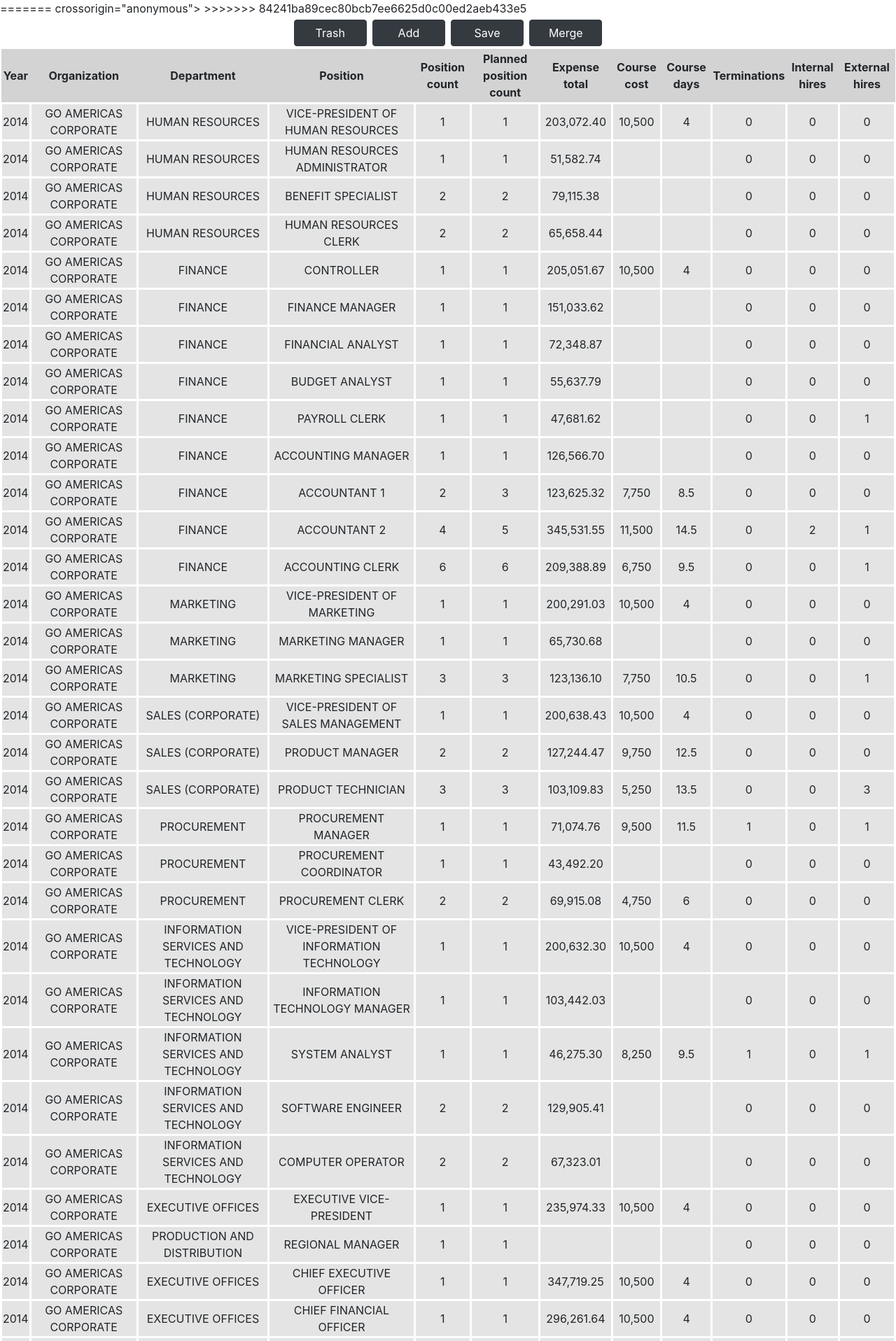
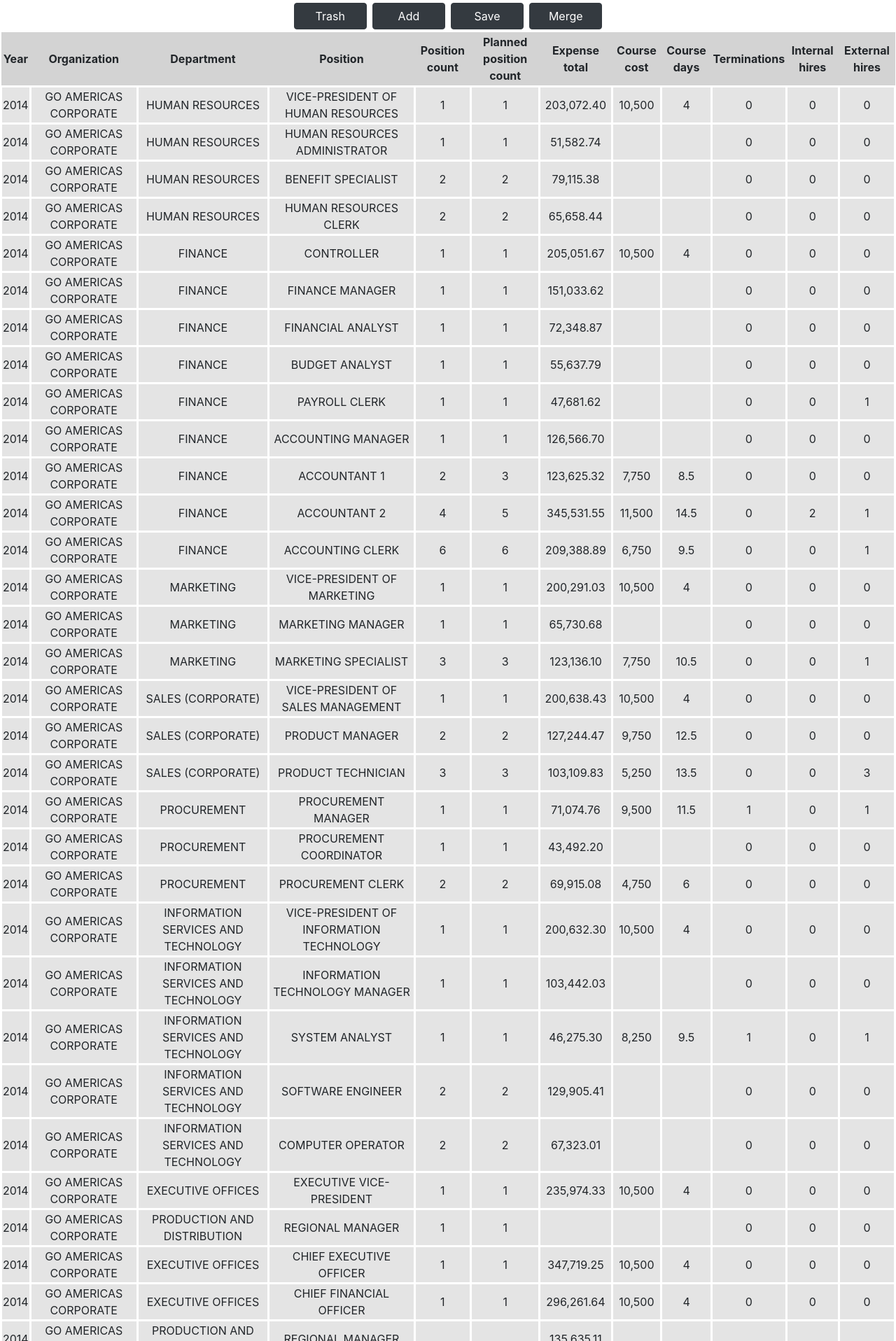
Before and after one commit to madolu2/csv2html, a Flask app: page /files/file in a window 1280 px wide. Shown: the top 1916 px of the page at 70% size. Run offline with Flask 2, Linux system fonts and the light colour scheme; data that the repository does not hold is empty; some libraries are stand-ins or nearby versions.

Commit message:
Refactor - solving some problems

```diff
--- a/webserver/template.html
+++ b/webserver/template.html
@@ -5,11 +5,7 @@
     <meta charset="UTF-8">
     <meta name="viewport" content="width=device-width, initial-scale=1.0">
     <link rel="stylesheet" href="https://stackpath.bootstrapcdn.com/bootstrap/4.3.1/css/bootstrap.min.css"
-<<<<<<< HEAD
         integrity="sha384-ggOyR0iXCbMQv3Xipma34MD+dH/1fQ784/j6cY/iJTQUOhcWr7x9JvoRxT2MZw1T" crossorigin="anonymous">
-=======
-    integrity="sha384-ggOyR0iXCbMQv3Xipma34MD+dH/1fQ784/j6cY/iJTQUOhcWr7x9JvoRxT2MZw1T" crossorigin="anonymous">
->>>>>>> 84241ba89cec80bcb7ee6625d0c00ed2aeb433e5
     <link rel="stylesheet" type="text/css" href="/static/css/base.css">
     <title>replace_title</title>
 </head>
@@ -25,7 +21,6 @@
         <div class="col nav hide">
             <div class="add_menu"></div>
             <div class="col menu">
-<<<<<<< HEAD
                 <button class="btn btn-dark col-1 m-1 add">Add</button>
                 <button class="btn btn-dark col-1 m-1 cancel">Cancel</button>
             </div>
@@ -42,26 +37,6 @@
             integrity="sha384-JjSmVgyd0p3pXB1rRibZUAYoIIy6OrQ6VrjIEaFf/nJGzIxFDsf4x0xIM+B07jRM" crossorigin="anonymous">
         </script>
         <script src="/static/js/savePage.js"></script>
-=======
-                    <button class="btn btn-dark col-1 m-1">Trash</button>
-                    <button class="btn btn-dark col-1 m-1" id="btn_add">Add</button>
-                    <button class="btn btn-dark col-1 m-1" id="btn_save">Save</button>
-                    <button class="btn btn-dark col-1 m-1">Merge</button>
-                </div>
-                <div class="col nav hide">
-                    <div class="add_menu"></div>
-                    <div class="col menu">
-                        <button class="btn btn-dark col-1 m-1 add">Add</button>
-                        <button class="btn btn-dark col-1 m-1 cancel">Cancel</button>
-                    </div>
-            </div>
-    replace_body
-    <script src="/static/js/makeAddMenu.js"></script>
-    <script src="https://code.jquery.com/jquery-3.3.1.slim.min.js" integrity="sha384-q8i/X+965DzO0rT7abK41JStQIAqVgRVzpbzo5smXKp4YfRvH+8abtTE1Pi6jizo" crossorigin="anonymous"></script>
-    <script src="https://cdnjs.cloudflare.com/ajax/libs/popper.js/1.14.7/umd/popper.min.js" integrity="sha384-UO2eT0CpHqdSJQ6hJty5KVphtPhzWj9WO1clHTMGa3JDZwrnQq4sF86dIHNDz0W1" crossorigin="anonymous"></script>
-    <script src="https://stackpath.bootstrapcdn.com/bootstrap/4.3.1/js/bootstrap.min.js" integrity="sha384-JjSmVgyd0p3pXB1rRibZUAYoIIy6OrQ6VrjIEaFf/nJGzIxFDsf4x0xIM+B07jRM" crossorigin="anonymous"></script>
-    <script src="/static/js/savePage.js"></script>
->>>>>>> 84241ba89cec80bcb7ee6625d0c00ed2aeb433e5
 </body>
 
 </html>
--- a/webserver/templates/file.html
+++ b/webserver/templates/file.html
@@ -1,17 +1,12 @@
 <head>
     <meta charset="UTF-8">
     <meta name="viewport" content="width=device-width, initial-scale=1.0">
-<<<<<<< HEAD
     <link rel="stylesheet" href="https://stackpath.bootstrapcdn.com/bootstrap/4.3.1/css/bootstrap.min.css" integrity="sha384-ggOyR0iXCbMQv3Xipma34MD+dH/1fQ784/j6cY/iJTQUOhcWr7x9JvoRxT2MZw1T" crossorigin="anonymous">
     <link rel="stylesheet" type="text/css" href="/static/css/base.css">
-=======
-    <link rel="stylesheet" type="text/css" href="../static/css/base.css">
->>>>>>> 84241ba89cec80bcb7ee6625d0c00ed2aeb433e5
     <title>file</title>
 </head>
 
 <body>
-<<<<<<< HEAD
     <div class="nav">
         <div class="col menu">
             <button class="btn btn-dark col-1 m-1">Trash</button>
@@ -20,79 +15,31 @@
             <button class="btn btn-dark col-1 m-1">Merge</button>
         </div>
         <div class="col nav hide">
-            <div class="add_menu"><input placeholder="
+            <div class="add_menu"><input style="width: 8.33333%;" placeholder="
 Year
-" style="width: 8.33333%;"><input placeholder="
+"><input style="width: 8.33333%;" placeholder="
 Organization
-" style="width: 8.33333%;"><input placeholder="
+"><input style="width: 8.33333%;" placeholder="
 Department
-" style="width: 8.33333%;"><input placeholder="
+"><input style="width: 8.33333%;" placeholder="
 Position
-" style="width: 8.33333%;"><input placeholder="
+"><input style="width: 8.33333%;" placeholder="
 Position count
-" style="width: 8.33333%;"><input placeholder="
+"><input style="width: 8.33333%;" placeholder="
 Planned position count
-" style="width: 8.33333%;"><input placeholder="
+"><input style="width: 8.33333%;" placeholder="
 Expense total
-" style="width: 8.33333%;"><input placeholder="
+"><input style="width: 8.33333%;" placeholder="
 Course cost
-" style="width: 8.33333%;"><input placeholder="
+"><input style="width: 8.33333%;" placeholder="
 Course days
-" style="width: 8.33333%;"><input placeholder="
+"><input style="width: 8.33333%;" placeholder="
 Terminations
-" style="width: 8.33333%;"><input placeholder="
+"><input style="width: 8.33333%;" placeholder="
 Internal hires
-" style="width: 8.33333%;"><input placeholder="
+"><input style="width: 8.33333%;" placeholder="
 External hires
-" style="width: 8.33333%;"><input placeholder="
-Year
-" style="width: 8.33333%;"><input placeholder="
-Organization
-" style="width: 8.33333%;"><input placeholder="
-Department
-" style="width: 8.33333%;"><input placeholder="
-Position
-" style="width: 8.33333%;"><input placeholder="
-Position count
-" style="width: 8.33333%;"><input placeholder="
-Planned position count
-" style="width: 8.33333%;"><input placeholder="
-Expense total
-" style="width: 8.33333%;"><input placeholder="
-Course cost
-" style="width: 8.33333%;"><input placeholder="
-Course days
-" style="width: 8.33333%;"><input placeholder="
-Terminations
-" style="width: 8.33333%;"><input placeholder="
-Internal hires
-" style="width: 8.33333%;"><input placeholder="
-External hires
-" style="width: 8.33333%;"><input placeholder="
-Year
-" style="width: 8.33333%;"><input placeholder="
-Organization
-" style="width: 8.33333%;"><input placeholder="
-Department
-" style="width: 8.33333%;"><input placeholder="
-Position
-" style="width: 8.33333%;"><input placeholder="
-Position count
-" style="width: 8.33333%;"><input placeholder="
-Planned position count
-" style="width: 8.33333%;"><input placeholder="
-Expense total
-" style="width: 8.33333%;"><input placeholder="
-Course cost
-" style="width: 8.33333%;"><input placeholder="
-Course days
-" style="width: 8.33333%;"><input placeholder="
-Terminations
-" style="width: 8.33333%;"><input placeholder="
-Internal hires
-" style="width: 8.33333%;"><input placeholder="
-External hires
-" style="width: 8.33333%;"></div>
+"></div>
             <div class="col menu">
                 <button class="btn btn-dark col-1 m-1 add">Add</button>
                 <button class="btn btn-dark col-1 m-1 cancel">Cancel</button>
@@ -100,25 +47,6 @@ External hires
         </div>
         <table>
 <tbody><tr>
-=======
-        <div class="nav">
-                <div class="col menu">
-                        <button class="btn btn-dark col-1 m-1">Trash</button>
-                        <button class="btn btn-dark col-1 m-1" id="btn_add">Add</button>
-                        <button class="btn btn-dark col-1 m-1" id="btn_save">Save</button>
-                        <button class="btn btn-dark col-1 m-1">Merge</button>
-                    </div>
-                    <div class="col nav hide">
-                        <div class="add_menu"></div>
-                        <div class="col menu">
-                            <button class="btn btn-dark col-1 m-1 add">Add</button>
-                            <button class="btn btn-dark col-1 m-1 cancel">Cancel</button>
-                        </div>
-                </div>
-        </div>
-    <table>
-<tr>
->>>>>>> 84241ba89cec80bcb7ee6625d0c00ed2aeb433e5
 <th>
 Year
 </th>
@@ -3590,17 +3518,7 @@ Level 1 Sales Representative
 
 </tr>
 
-<<<<<<< HEAD
 </tbody></table>
-=======
-</table>
-    <script src="../static/js/makeAddMenu.js"></script>
-    <script src="../static/js/savePage.js"></script>
-    <script src="https://code.jquery.com/jquery-3.3.1.slim.min.js" integrity="sha384-q8i/X+965DzO0rT7abK41JStQIAqVgRVzpbzo5smXKp4YfRvH+8abtTE1Pi6jizo" crossorigin="anonymous"></script>
-    <script src="https://cdnjs.cloudflare.com/ajax/libs/popper.js/1.14.7/umd/popper.min.js" integrity="sha384-UO2eT0CpHqdSJQ6hJty5KVphtPhzWj9WO1clHTMGa3JDZwrnQq4sF86dIHNDz0W1" crossorigin="anonymous"></script>
-    <script src="https://stackpath.bootstrapcdn.com/bootstrap/4.3.1/js/bootstrap.min.js" integrity="sha384-JjSmVgyd0p3pXB1rRibZUAYoIIy6OrQ6VrjIEaFf/nJGzIxFDsf4x0xIM+B07jRM" crossorigin="anonymous"></script>
-</body>
->>>>>>> 84241ba89cec80bcb7ee6625d0c00ed2aeb433e5
 
         <script src="/static/js/makeAddMenu.js"></script>
         <script src="https://code.jquery.com/jquery-3.3.1.slim.min.js" integrity="sha384-q8i/X+965DzO0rT7abK41JStQIAqVgRVzpbzo5smXKp4YfRvH+8abtTE1Pi6jizo" crossorigin="anonymous">
```
Also changed, not shown: webserver/templates/Index Page.html (+35 -0 lines).
